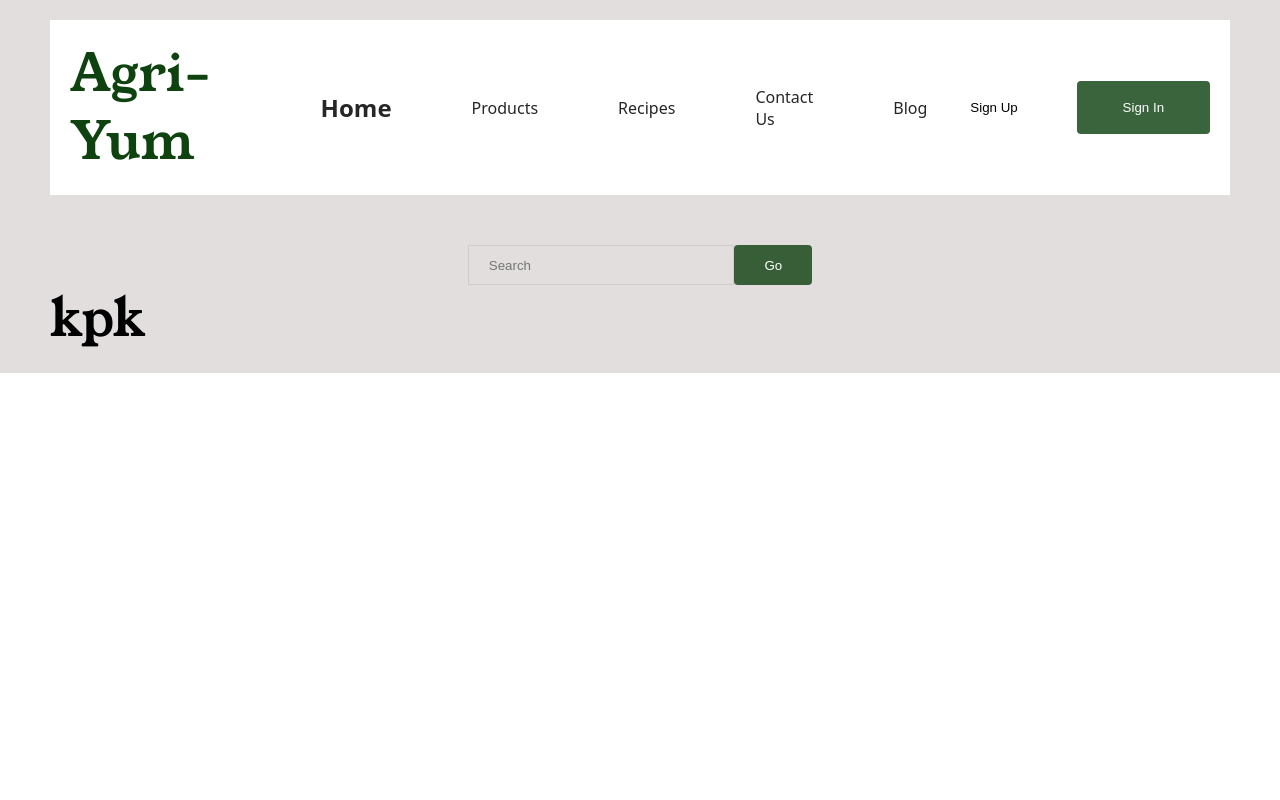
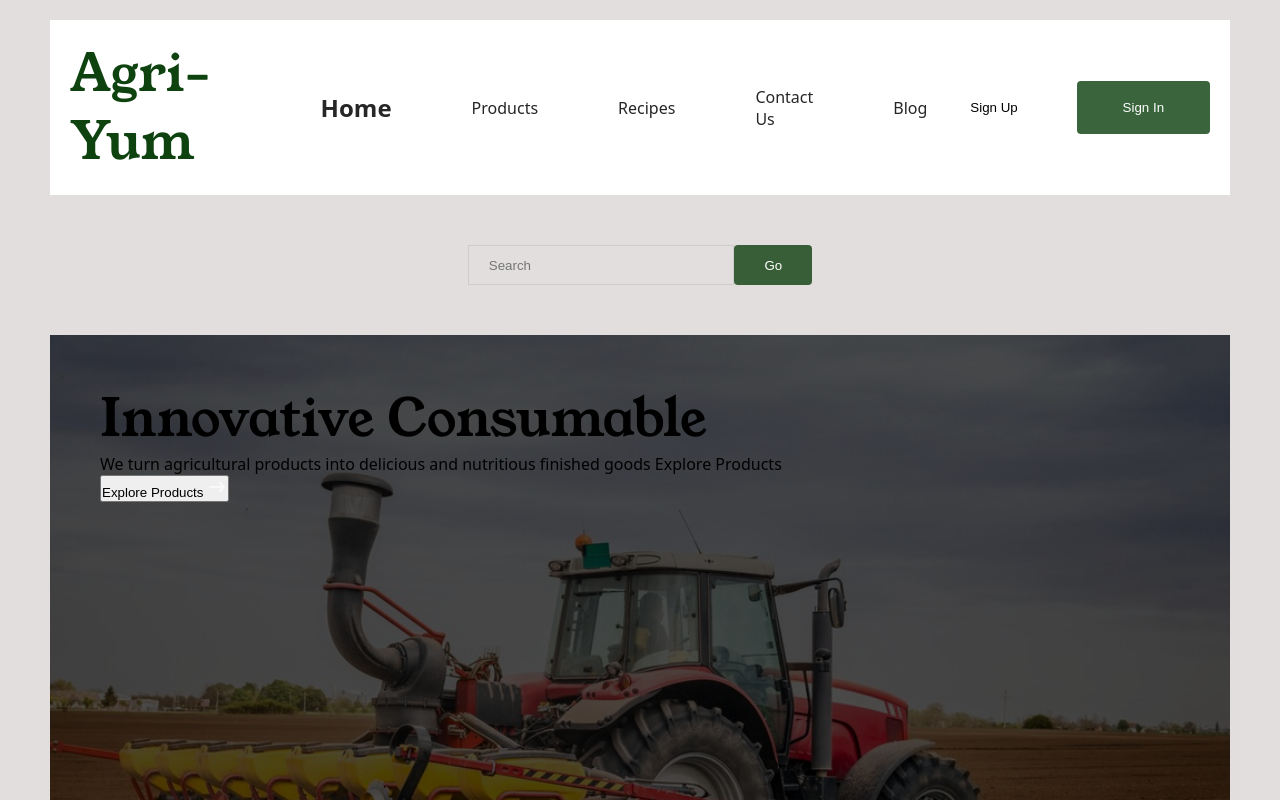
Before and after one commit to Legionite-Scripts/Farm25-Hackathon, a Nuxt app: page / in a window 1280 px wide. Shown: the top 800 px of the page. Built offline with nearby package versions, Linux system fonts and the light colour scheme.

Commit message:
slight implementations

```diff
--- a/pages/Home.vue
+++ b/pages/Home.vue
@@ -4,6 +4,18 @@
     <div class="search">
       <input type="search" placeholder="Search" />
       <button class="pr-3 pl-3">Go</button>
+    </div>
+
+    <div class="background mt-5 p-5">
+      <h1>Innovative Consumable</h1>
+      <p>
+        We turn agricultural products into delicious and nutritious finished
+        goods Explore Products
+      </p>
+      <button class="text-center">
+        Explore Products
+        <img src="@/assets/images/Home/arrow-narrow-right.png" alt="Right" />
+      </button>
     </div>
 
     <h1>kpk</h1>
@@ -25,18 +37,26 @@
   flex-direction: row;
   margin: auto !important;
 }
-.search > input{
+.search > input {
   height: 3em;
   background-color: transparent;
   border: 1px solid #cfcacb;
   width: 20em;
 }
-.search > button{
+.search > button {
   height: 3em;
   background-color: #375e37;
   color: #ffffff;
   border: none;
-    border-radius:4px ;
+  border-radius: 4px;
+}
+.background {
+  height: 80vh;
+
+  background: url("../assets/images/Home/bg.png") no-repeat,
+    linear-gradient(to bottom, rgba(0, 0, 0, 0.7) 0%, rgba(0, 0, 0, 0.7) 100%);
+  background-size: cover;
+  background-blend-mode: darken !important ;
 }
 
 /* Screens lower than 1000px */
```
Also changed, not shown: components/Navbar.vue (+4 -3 lines), assets/images/Home/arrow-narrow-right.png (added), assets/images/Home/bg.png (added). Lines whose indentation alone changed are shown as unchanged.
